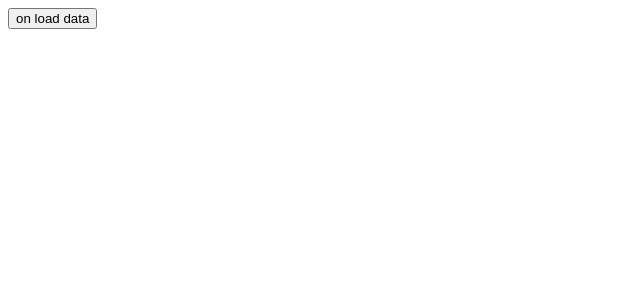
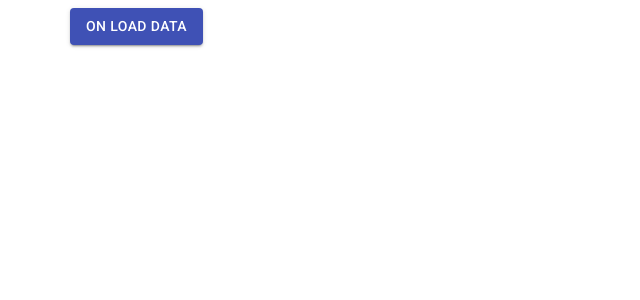
Before and after one commit to Victor954/WebpackProject, a React (Create React App) app in the folder marketreact/: page /login in a window 1280 px wide. Both pictures are taken after a click on the button "Login". Shown: the top 300 px of the page, without its empty margins (0-640 px from the left). Built offline with nearby package versions, Linux system fonts and the light colour scheme.

Commit message:
Добавил материалсы и бутстрап

```diff
--- a/marketreact/package.json
+++ b/marketreact/package.json
@@ -3,10 +3,13 @@
   "version": "0.1.0",
   "private": true,
   "dependencies": {
+    "@material-ui/core": "^4.12.2",
+    "@material-ui/icons": "^4.11.2",
     "@reduxjs/toolkit": "^1.6.1",
     "@testing-library/jest-dom": "^5.14.1",
     "@testing-library/react": "^11.2.7",
     "@testing-library/user-event": "^12.8.3",
+    "bootstrap": "^5.0.2",
     "node-sass": "^6.0.1",
     "react": "^17.0.2",
     "react-dom": "^17.0.2",
--- a/marketreact/src/index.css
+++ b/marketreact/src/index.css
@@ -0,0 +1,4 @@
+@import url(https://fonts.googleapis.com/css?family=Roboto:300,400,500,700&display=swap);
+@import url(https://fonts.googleapis.com/icon?family=Material+Icons);
+
+@import 'bootstrap/dist/css/bootstrap-grid.min.css';
--- a/marketreact/src/modules/products/components/ProductsMainComponent.js
+++ b/marketreact/src/modules/products/components/ProductsMainComponent.js
@@ -4,6 +4,9 @@ import { bindActionCreators  } from 'redux';
 import { connect } from 'react-redux';
 
 import { loadProducts } from './../../../services/productService/store/ProductActionsCreator';
+
+import Button from '@material-ui/core/Button';
+import CircularProgress from '@material-ui/core/CircularProgress';
 
 function MainProductComponent(props) {
 
@@ -15,15 +18,18 @@ function MainProductComponent(props) {
     if(props.loading){
 
         return (
-            <div>loading...</div>
+            <CircularProgress />
         )
     }
 
     return (
-        <div>
+        <div className="container">
 
-            <button onClick={onLoadData}>on load data</button>
-            {props.products.map(postData => <Card key={postData.id} {...postData}/>)}
+            <Button variant="contained" color="primary" onClick={onLoadData}>on load data</Button>
+
+            <div className="row">
+                {props.products.map(postData => <Card key={postData.id} {...postData}/>)}
+            </div>
         </div>
     )
 }
--- a/marketreact/src/modules/products/components/productCard/ProductCardComponent.js
+++ b/marketreact/src/modules/products/components/productCard/ProductCardComponent.js
@@ -1,11 +1,22 @@
 import React from 'react';
+
+import Card from '@material-ui/core/Card';
+import CardHeader from '@material-ui/core/CardHeader';
+import CardContent from '@material-ui/core/CardContent';
+import Typography from '@material-ui/core/Typography';
 
 export default function ProductCardComponent ({ title , discription }) {
 
     return (
-        <div className="post-data">
-            <h3>{title}</h3>
-            <p>{discription}</p>
+        <div className="col-4">
+        <Card>
+            <CardHeader title={title}/>
+            <CardContent>
+                <Typography variant="body2" color="textSecondary" component="p">
+                    {discription}
+                </Typography>
+            </CardContent>
+        </Card>
         </div>
     )
 }
```
Also changed, not shown: 1 other file (tests, documents, lock files or other folders).
